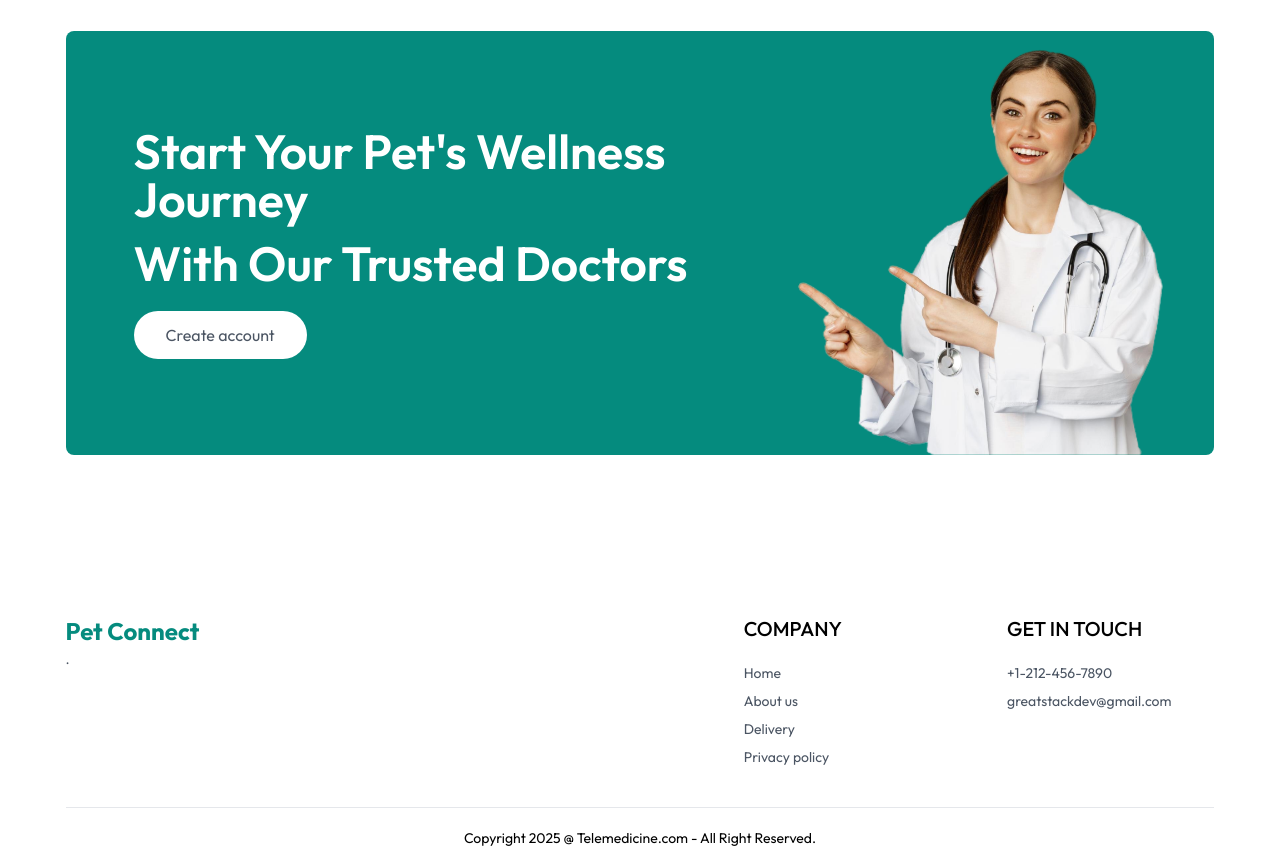
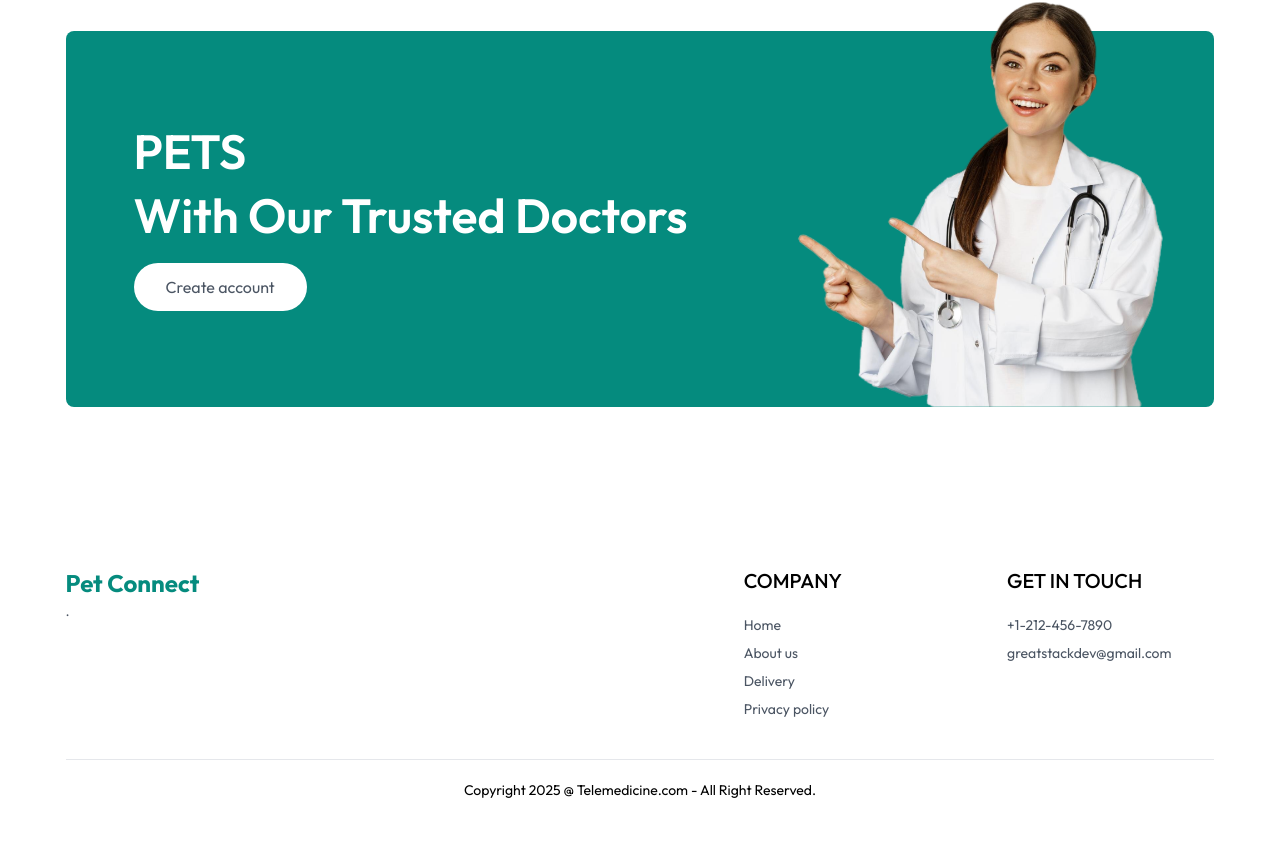
Before and after one commit to Aryan870/PetCare, a React (Vite) app in the folder frontend/: page / in a window 1280 px wide. Shown: the part 1256-2124 px from the top of the page. After the commit the page ends 2076 px from the top, so only its background shows below. Built offline with nearby package versions, Linux system fonts and the light colour scheme; no server answers.

Commit message:
test changes

```diff
--- a/frontend/src/components/Banner.jsx
+++ b/frontend/src/components/Banner.jsx
@@ -11,7 +11,7 @@ const Banner = () => {
         {/* ------- Left Side ------- */}
         <div className="flex-1 py-8 sm:py-10 md:py-16 lg:py-24 lg:pl-5">
           <div className="text-xl sm:text-2xl md:text-3xl lg:text-5xl font-semibold text-white">
-            <p>Start Your Pet's Wellness Journey</p>
+            <p>PETS</p>
             <p className="mt-4">With Our Trusted Doctors</p>
           </div>
           <button
```
Also changed, not shown: 1 other file (tests, documents, lock files or other folders).
